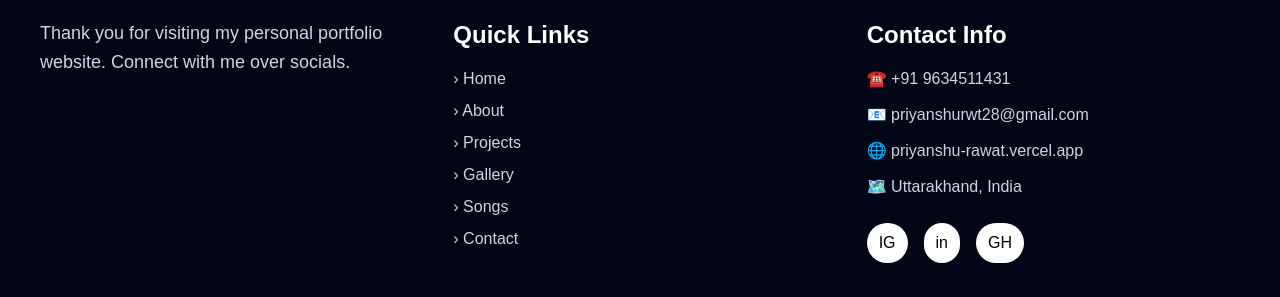
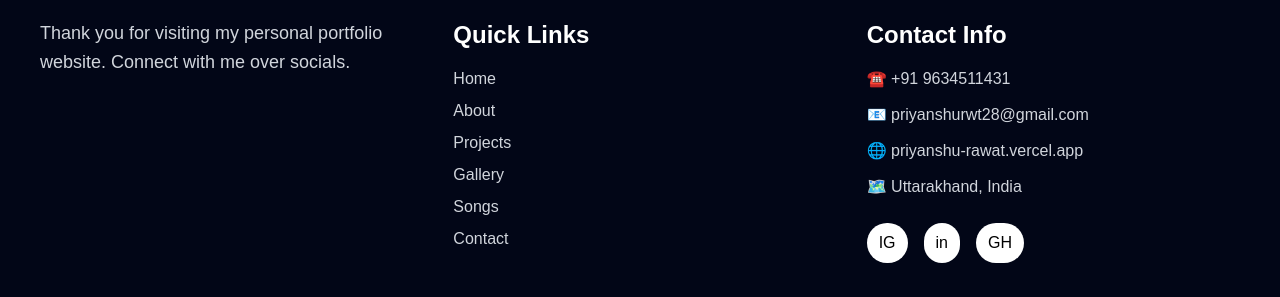
Before and after one commit to priyanshurawat15-dev/QR-Portfolio, a React (Vite) app: page / in a window 1280 px wide. Shown: the part 5637-5934 px from the top of the page. Built offline with nearby package versions, Linux system fonts and the light colour scheme.

Commit message:
update 05-03-2026   22:57

```diff
--- a/src/App.jsx
+++ b/src/App.jsx
@@ -646,12 +646,12 @@ Send Message
         Quick Links
       </h3>
       <ul className="space-y-2">
-        <li><a href="#home" className="hover:text-purple-400">› Home</a></li>
-        <li><a href="#about" className="hover:text-purple-400">› About</a></li>
-        <li><a href="#projects" className="hover:text-purple-400">› Projects</a></li>
-        <li><a href="#gallery" className="hover:text-purple-400">› Gallery</a></li>
-        <li><a href="#songs" className="hover:text-purple-400">› Songs</a></li>
-        <li><a href="#contact" className="hover:text-purple-400">› Contact</a></li>
+        <li><a href="#home" className="hover:text-purple-400">Home</a></li>
+        <li><a href="#about" className="hover:text-purple-400">About</a></li>
+        <li><a href="#projects" className="hover:text-purple-400">Projects</a></li>
+        <li><a href="#gallery" className="hover:text-purple-400">Gallery</a></li>
+        <li><a href="#songs" className="hover:text-purple-400">Songs</a></li>
+        <li><a href="#contact" className="hover:text-purple-400">Contact</a></li>
       </ul>
     </div>
 
```
